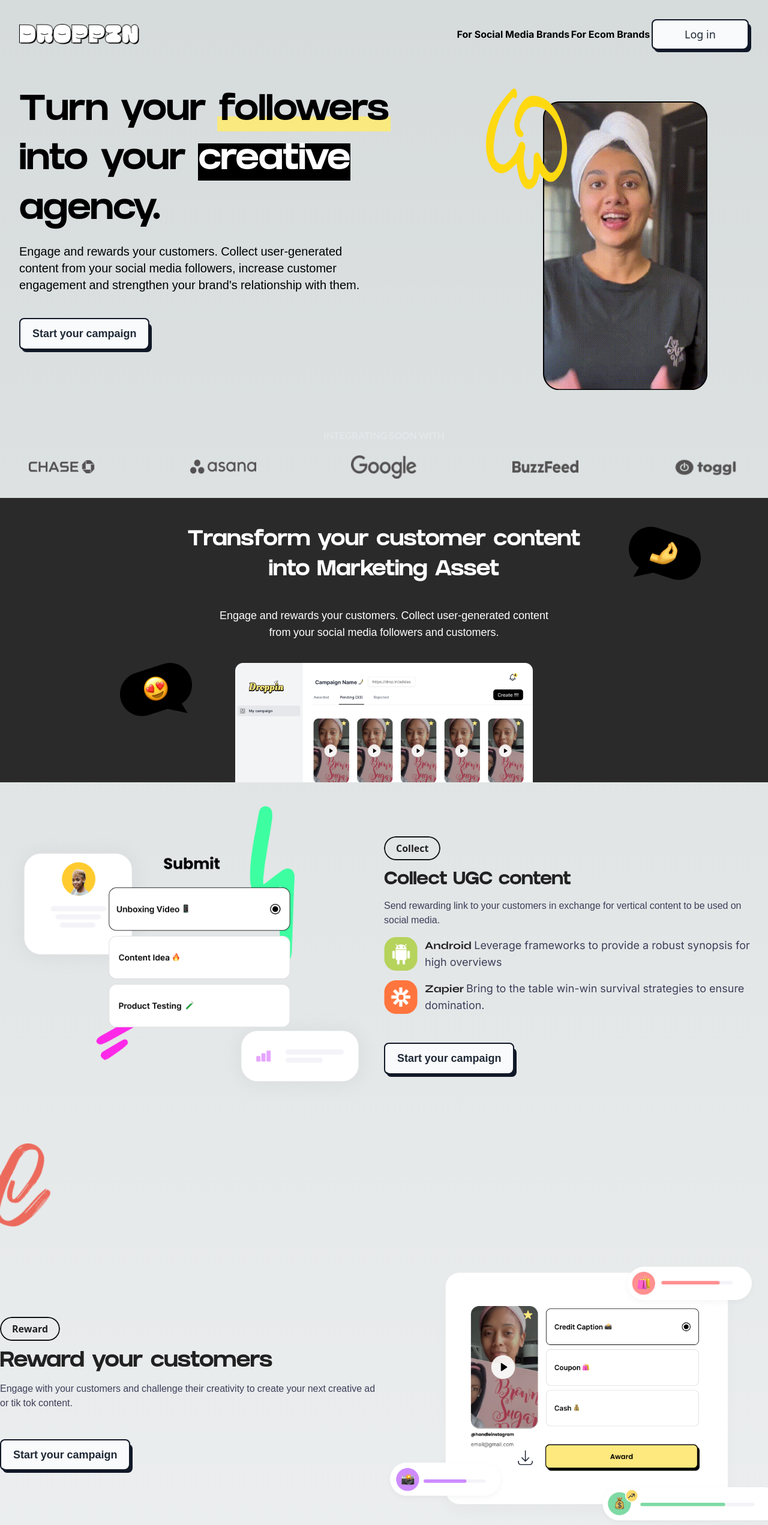
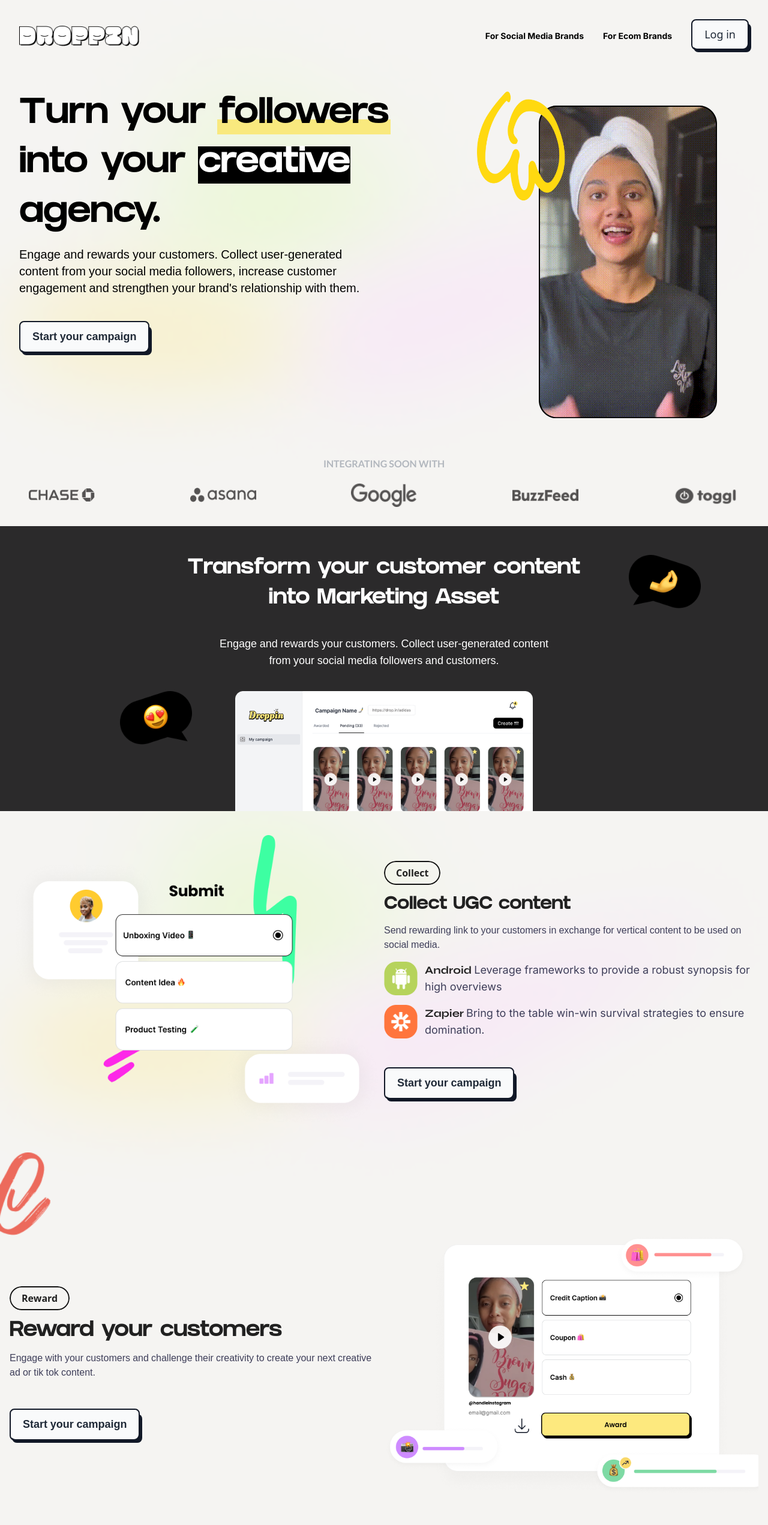
Before and after one commit to worlanyodamalie/ugc-project, a Next.js app: page / in a window 1280 px wide. Shown: the top 2542 px of the page at 60% size. Built offline with nearby package versions, Linux system fonts and the light colour scheme.

Commit message:
landing page implementation

```diff
--- a/src/components/common/button.tsx
+++ b/src/components/common/button.tsx
@@ -34,3 +34,9 @@ export function OutlineButton({buttonText}: {buttonText: string}){
       </>
     );
 }
+
+GenericButton.defaultProps = {
+  btnBgShadow:'',
+  btnTextColor:'',
+  bgColor:""
+}
--- a/src/components/common/scribbles.tsx
+++ b/src/components/common/scribbles.tsx
@@ -13,7 +13,7 @@ interface IScribble{
 
 export function ScribbleWrapper({data}: IScribble){
     return (
-        <div className="relative w-full py-5">
+        <div className="relative w-full">
           <Image
             src={`/assets/images/${data.src}`}
             alt={data.alt}
--- a/src/components/layout/Companies.tsx
+++ b/src/components/layout/Companies.tsx
@@ -6,7 +6,7 @@ const imagesArray = ['chase','asana','google','buzzfeed','toggl',]
 export function Companies({}){
     return (
         <div className="px-4 mx-auto text-center ">
-               <p className="font-lato font-bold text-gray-200 mb-5">INTEGRATING SOON WITH</p>
+               <p className="font-lato font-bold text-[#b2b7be] mb-5">INTEGRATING SOON WITH</p>
                <div className="flex flex-wrap  items-center justify-between">
                 {
                     imagesArray.map((image,index) => {
@@ -17,12 +17,7 @@ export function Companies({}){
                         )
                     })
                 }
-                {/* <Image
-                    src="/assets/images/company-scribble.png"
-                    alt="a scribble by the company logos"
-                    width="78"
-                    height="347"
-                /> */}
+
               </div>
           </div>
     )
--- /dev/null
+++ b/src/components/layout/NavBar.tsx
@@ -0,0 +1,128 @@
+import Link from "next/link";
+import React from "react";
+import Image from 'next/image'
+import { GenericButton  } from '@/components/common'
+
+
+
+export function NavWrapper(){
+    return (
+        <>
+
+    <nav className="">
+  <div className="container flex flex-wrap items-center justify-between mx-auto">
+    {/* <a href="#" className="flex items-center">
+        <img src="https://flowbite.com/docs/images/logo.svg" className="h-6 mr-3 sm:h-10" alt="Flowbite Logo" />
+        <span className="self-center text-xl font-semibold whitespace-nowrap dark:text-white">Flowbite</span>
+    </a> */}
+    <Link href="/">
+        <Image
+            src="/assets/images/logo.png"
+            alt="UGC Logo"
+            // className={styles.vercelLogo}
+            width={200}
+            height={50}
+            priority
+                  />
+                </Link>
+    <button data-collapse-toggle="navbar-dropdown" type="button" className="inline-flex items-center p-2 ml-3 text-sm text-gray-500 rounded-lg md:hidden hover:bg-gray-100 focus:outline-none focus:ring-2 focus:ring-gray-200 dark:text-gray-400 dark:hover:bg-gray-700 dark:focus:ring-gray-600" aria-controls="navbar-dropdown" aria-expanded="false">
+      <span className="sr-only">Open main menu</span>
+      <svg className="w-6 h-6" aria-hidden="true" fill="currentColor" viewBox="0 0 20 20" xmlns="http://www.w3.org/2000/svg"><path fill-rule="evenodd" d="M3 5a1 1 0 011-1h12a1 1 0 110 2H4a1 1 0 01-1-1zM3 10a1 1 0 011-1h12a1 1 0 110 2H4a1 1 0 01-1-1zM3 15a1 1 0 011-1h12a1 1 0 110 2H4a1 1 0 01-1-1z" clip-rule="evenodd"></path></svg>
+    </button>
+    <div className="hidden w-full md:block md:w-auto" id="navbar-dropdown">
+      <ul className="flex flex-col items-center  rounded-lg  md:flex-row md:space-x-8 md:mt-0 md:text-sm md:font-medium md:border-0 ">
+        <li><Link href="/" legacyBehavior><a className="font-inter font-bold">For Social Media Brands</a></Link></li>
+        <li><Link href="/" legacyBehavior><a className="font-inter font-bold">For Ecom Brands</a></Link></li>
+        <li>
+        <a  href="#"
+            className="relative inline-block text-lg group text-center "
+                >
+                  <span className="relative z-10 block px-5 py-3 overflow-hidden font-medium leading-tight text-gray-800 transition-colors duration-300 ease-out border-2 border-gray-900 rounded-lg group-hover:text-white">
+                    <span className="absolute inset-0 w-full h-full px-5 py-3 rounded-lg bg-gray-50" />
+                    <span className="absolute left-0 w-48 h-48 -ml-2 transition-all duration-300 origin-top-right -rotate-90 -translate-x-full translate-y-12 bg-gray-900 group-hover:-rotate-180 ease" />
+                    <span className="relative ">Log in</span>
+                  </span>
+                  <span
+                    className="absolute bottom-0 right-0 w-full h-12 -mb-1 -mr-1 transition-all duration-200 ease-linear bg-gray-900 rounded-lg group-hover:mb-0 group-hover:mr-0"
+                    data-rounded="rounded-lg"
+                  />
+                </a>
+        </li>
+        {/* <a href="#_" className="relative inline-flex items-center justify-center inline-block p-4 px-5 py-3 overflow-hidden font-medium text-indigo-600 rounded-lg shadow-2xl group">
+<span className="absolute top-0 left-0 w-40 h-40 -mt-10 -ml-3 transition-all duration-700 bg-red-500 rounded-full blur-md ease"></span>
+<span className="absolute inset-0 w-full h-full transition duration-700 group-hover:rotate-180 ease">
+<span className="absolute bottom-0 left-0 w-24 h-24 -ml-10 bg-purple-500 rounded-full blur-md"></span>
+<span className="absolute bottom-0 right-0 w-24 h-24 -mr-10 bg-pink-500 rounded-full blur-md"></span>
+</span>
+<span className="relative text-white">Button Text</span>
+</a> */}
+        {/* <li>
+            <button id="dropdownNavbarLink" data-dropdown-toggle="dropdownNavbar" className="flex items-center justify-between w-full py-2 pl-3 pr-4 font-medium text-gray-700 rounded hover:bg-gray-100 md:hover:bg-transparent md:border-0 md:hover:text-blue-700 md:p-0 md:w-auto dark:text-gray-400 dark:hover:text-white dark:focus:text-white dark:border-gray-700 dark:hover:bg-gray-700 md:dark:hover:bg-transparent">Dropdown <svg className="w-5 h-5 ml-1" aria-hidden="true" fill="currentColor" viewBox="0 0 20 20" xmlns="http://www.w3.org/2000/svg"><path fill-rule="evenodd" d="M5.293 7.293a1 1 0 011.414 0L10 10.586l3.293-3.293a1 1 0 111.414 1.414l-4 4a1 1 0 01-1.414 0l-4-4a1 1 0 010-1.414z" clip-rule="evenodd"></path></svg></button>
+
+            <div id="dropdownNavbar" className="z-10 hidden font-normal divide-y divide-gray-100 rounded-lg shadow w-44 dark:bg-gray-700 dark:divide-gray-600">
+                <ul className="py-2 text-sm text-gray-700 dark:text-gray-400" aria-labelledby="dropdownLargeButton">
+                    <li><Link href="/" legacyBehavior><a className="font-inter font-bold">For Social Media Brands</a></Link></li>
+                    <li><Link href="/" legacyBehavior><a className="font-inter font-bold">For Ecom Brands</a></Link></li>
+                </ul>
+            </div>
+        </li> */}
+
+      </ul>
+    </div>
+  </div>
+</nav>
+
+
+
+
+
+
+
+
+
+
+
+
+   {/* <nav className="w-full">
+            <div className="flex justify-between justify-items-center items-center">
+              <div>
+                <Link href="/">
+                  <Image
+                    src="/assets/images/logo.png"
+                    alt="UGC Logo"
+                    // className={styles.vercelLogo}
+                    width={200}
+                    height={50}
+                    priority
+                  />
+                </Link>
+              </div>
+              <div className="flex flex-row justify-items-center items-center justify-between w-2/5">
+                <Link href="/" legacyBehavior>
+                  <a className="font-inter font-bold">
+                    For Social Media Brands
+                  </a>
+                </Link>
+                <Link href="/" legacyBehavior>
+                  <a className="font-inter font-bold">For Ecom Brands</a>
+                </Link>
+                <a
+                  href="#"
+                  className="relative inline-block text-lg group text-center w-1/3"
+                >
+                  <span className="relative z-10 block px-5 py-3 overflow-hidden font-medium leading-tight text-gray-800 transition-colors duration-300 ease-out border-2 border-gray-900 rounded-lg group-hover:text-white">
+                    <span className="absolute inset-0 w-full h-full px-5 py-3 rounded-lg bg-gray-50" />
+                    <span className="absolute left-0 w-48 h-48 -ml-2 transition-all duration-300 origin-top-right -rotate-90 -translate-x-full translate-y-12 bg-gray-900 group-hover:-rotate-180 ease" />
+                    <span className="relative ">Log in</span>
+                  </span>
+                  <span
+                    className="absolute bottom-0 right-0 w-full h-12 -mb-1 -mr-1 transition-all duration-200 ease-linear bg-gray-900 rounded-lg group-hover:mb-0 group-hover:mr-0"
+                    data-rounded="rounded-lg"
+                  />
+                </a>
+              </div>
+            </div>
+          </nav> */}
+        </>
+    )
+}
--- a/src/components/layout/index.ts
+++ b/src/components/layout/index.ts
@@ -1 +1,2 @@
 export * from './Companies'
+export * from './NavBar'
--- a/src/pages/index.tsx
+++ b/src/pages/index.tsx
@@ -3,7 +3,7 @@ import Image from 'next/image'
 // import { Inter , Noto_Sans_Lepcha } from '@next/font/google'
 import styles from '@/styles/Home.module.css'
 import Link from 'next/link'
-import { Companies } from '@/components/layout/index'
+import { Companies , NavWrapper } from '@/components/layout/index'
 import { GenericButton , OutlineButton , ScribbleWrapper } from '@/components/common'
 
 const items = [{
@@ -41,7 +41,7 @@ const hiwCards = [{
 },
 {
   img: 'collect.png',
-  title: 'collect',
+  title: 'Collect',
   text: 'Use this section to describe your company and the products you offer. You could share your company’s'
 
 }
@@ -63,7 +63,7 @@ const plans = [{
   price: "$39",
   price_title: "Per Month",
   buttonText: "Join Pro",
-  btnBg: "bg-[#FDE97E]",
+  btnBg: "bg-orange",
   btnTextColor: "",
   btnBgShadow: ""
 
@@ -74,9 +74,9 @@ const plans = [{
   price: "$89",
   price_title: "Per Month",
   buttonText: "Join Pro +",
-  btnBg: "bg-[#141414]",
+  btnBg: "bg-black-700",
   btnTextColor: "text-white",
-  btnBgShadow: "bg-[#FDE97E]"
+  btnBgShadow: "bg-orange"
 
 }
 ]
@@ -128,46 +128,7 @@ export default function Home() {
     </div> */}
       <main className={styles.main}>
         <div className="container p-8">
-          <nav className="w-full">
-            <div className="flex justify-between justify-items-center items-center">
-              <div>
-                <Link href="/">
-                  <Image
-                    src="/assets/images/logo.png"
-                    alt="UGC Logo"
-                    // className={styles.vercelLogo}
-                    width={200}
-                    height={50}
-                    priority
-                  />
-                </Link>
-              </div>
-              <div className="flex flex-row justify-items-center items-center justify-between w-2/5">
-                <Link href="/" legacyBehavior>
-                  <a className="font-inter font-bold">
-                    For Social Media Brands
-                  </a>
-                </Link>
-                <Link href="/" legacyBehavior>
-                  <a className="font-inter font-bold">For Ecom Brands</a>
-                </Link>
-                <a
-                  href="#"
-                  className="relative inline-block text-lg group text-center w-1/3"
-                >
-                  <span className="relative z-10 block px-5 py-3 overflow-hidden font-medium leading-tight text-gray-800 transition-colors duration-300 ease-out border-2 border-gray-900 rounded-lg group-hover:text-white">
-                    <span className="absolute inset-0 w-full h-full px-5 py-3 rounded-lg bg-gray-50" />
-                    <span className="absolute left-0 w-48 h-48 -ml-2 transition-all duration-300 origin-top-right -rotate-90 -translate-x-full translate-y-12 bg-gray-900 group-hover:-rotate-180 ease" />
-                    <span className="relative ">Log in</span>
-                  </span>
-                  <span
-                    className="absolute bottom-0 right-0 w-full h-12 -mb-1 -mr-1 transition-all duration-200 ease-linear bg-gray-900 rounded-lg group-hover:mb-0 group-hover:mr-0"
-                    data-rounded="rounded-lg"
-                  />
-                </a>
-              </div>
-            </div>
-          </nav>
+          <NavWrapper />
           <div className="grid max-w-screen-xl  py-8  lg:gap-8 xl:gap-0 lg:py-16 lg:grid-cols-12">
             <div className="lg:col-span-7">
               <h1 className="font-grifter max-w-2xl text-4xl md:text-5xl xl:text-6xl font-bold md:leading-normal	 xl:leading-snug">
@@ -188,7 +149,7 @@ export default function Home() {
               <Image
                 src="/assets/images/turn-your-followers.png"
                 alt="image of a woman smiling"
-                width="369"
+                width="400"
                 height="503"
                 // layout="fill"
                 // objectFit="cover"
@@ -242,9 +203,9 @@ export default function Home() {
             </div>
           </div>
         </section>
-        <section className="container py-10">
-          <div className="flex justify-center items-center">
-            <div className="w-1/2">
+        <section className="container max-w-7xl py-10 px-4">
+          <div className="flex flex-wrap justify-center items-center">
+            <div className="w-full md:w-1/2">
               <Image
                 src="/assets/images/collect-ugc-content.png"
                 alt="transform your customer content"
@@ -254,7 +215,7 @@ export default function Home() {
                 sizes="100vw"
               />
             </div>
-            <div className="flex flex-col  w-1/2">
+            <div className="flex flex-col  w-full md:w-1/2">
               <div className="mb-4">
                 <OutlineButton buttonText="Collect" />
               </div>
@@ -265,7 +226,7 @@ export default function Home() {
                 Send rewarding link to your customers in exchange for vertical
                 content to be used on social media.
               </p>
-              <div className="flex gap-3 mb-4">
+              <div className="flex flex-wrap lg:flex-nowrap gap-3 mb-4">
                 <Image
                   src="/assets/images/android.png"
                   alt="android"
@@ -280,7 +241,7 @@ export default function Home() {
                   overviews
                 </p>
               </div>
-              <div className="flex gap-3 mb-4">
+              <div className="flex flex-wrap lg:flex-nowrap gap-3 mb-4">
                 <Image
                   src="/assets/images/zapier.png"
                   alt="android"
@@ -310,13 +271,13 @@ export default function Home() {
           }}
         />
 
-        <section className="container py-10">
-          <div className="flex justify-center items-center">
-            <div className="flex flex-col  w-1/2">
+        <section className="container max-w-7xl px-4  pb-10">
+          <div className="flex flex-wrap justify-center items-center">
+            <div className="flex flex-col  w-full md:w-1/2">
               <div className="mb-4">
                 <OutlineButton buttonText="Reward" />
               </div>
-              <h1 className="font-grifter mb-2 font-bold text-[#212121] text-4xl mb-3">
+              <h1 className="font-grifter  font-bold text-[#212121] text-4xl mb-3">
                 Reward your customers
               </h1>
               <p className="font-noto font-normal text-ugc-blue mb-4">
@@ -325,10 +286,10 @@ export default function Home() {
               </p>
 
               <div className="mt-8 w-2/3">
-                <GenericButton buttonText="Start your campaign" />
+                <GenericButton buttonText="Start your campaign"  />
               </div>
             </div>
-            <div className="w-1/2">
+            <div className="w-full md:w-1/2">
               <Image
                 src="/assets/images/reward-your-customers.png"
                 alt="reward your customers"
@@ -348,10 +309,10 @@ export default function Home() {
             alt: "yellow scribble",
           }}
         />
-        <section className="container relative">
-          <div className="absolute top-[-8rem] p-10  mx-auto bg-white rounded-xl shadow-md overflow-hidden w-full">
-            <div className="flex ">
-              <div className="w-1/3">
+        <section className="container max-w-7xl relative">
+          <div className="absolute top-[-10rem] left-[-1rem] p-10  mx-auto bg-white rounded-xl shadow-md overflow-hidden w-full">
+            <div className="flex max-w-3xl mx-auto">
+              <div className="w-2/3">
                 <h1 className="font-grifter font-bold text-2xl">
                   Feel your feed with authentic content
                 </h1>
@@ -383,13 +344,13 @@ export default function Home() {
             </div>
           </div>
         </section>
-        <section className="container py-10">
-           <div className="flex gap-3 justify-center">
+        <section className="container max-w-7xl py-10">
+           <div className="relative top-6 md:top-0 flex flex-wrap gap-5 justify-center">
             {
               items.map((item,index) => {
                 return (
-                  <div key={"list--"+index} className='w-2/12'>
-                    <h1 className='font-grifter font-bold text-6xl mb-3'>{item.title}</h1>
+                  <div key={"list--"+index} className='w-1/2 md:w-2/12 '>
+                    <h1 className='font-grifter font-bold text-5xl mb-3'>{item.title}</h1>
                     <div><p className="font-noto font-normal text-base">{item.text}</p></div>
                  </div>
                 )
@@ -399,13 +360,13 @@ export default function Home() {
            </div>
 
         </section>
-        <section className="container w-full max-w-7xl py-10">
-            <div className="flex gap-5">
-               <div className='flex flex-col w-1/2'>
+        <section className="container w-full max-w-7xl py-10 px-4">
+            <div className="flex flex-wrap lg:flex-nowrap gap-5">
+               <div className='flex flex-col lg:w-1/2 w-full'>
                   <div className="mb-8">
                   <h1 className='font-grifter font-bold text-5xl mb-2'>How it works</h1>
 
-                    <div className="w-2/3">
+                    <div className="w-full lg:w-2/3">
                       <p className='font-noto font-normal text-base'>Create A Reward campaign for your customer from our dashboard and share the link in their buying journey.</p>
 
                     </div>
@@ -419,10 +380,10 @@ export default function Home() {
                               height="185"
                             />
                        </div>
-                       <div className="p-8 bg-white rounded-xl shadow-md overflow-hidden ">
+                       <div className="max-w-sm md:mx-auto lg:mx-0 p-8 bg-white rounded-xl shadow-md overflow-hidden ">
                             <div className="flex flex-col">
                                   <div className='flex justify-center'>
-                                     <h1 className="font-poppins font-bold text-3xl">Campaign Created</h1>
+                                     <h1 className="font-poppins font-bold text-2xl">Campaign Created</h1>
                                   </div>
                                   <div className='py-8 flex justify-center'>
                                     <Image
@@ -452,11 +413,11 @@ export default function Home() {
                   </div>
 
                </div>
-               <div className='flex gap-4 w-1/2  flex-wrap'>
+               <div className='flex gap-4 lg:w-1/2 w-full flex-wrap'>
                  {
                   hiwCards.map((card,index) => {
                      return (
-                      <div className="w-5/12" key={"hiw---cards--"+index}>
+                      <div className="md:w-5/12" key={"hiw---cards--"+index}>
                         <div className="mb-3">
                          <Image
                            src={`/assets/images/${card.img}`}
@@ -477,8 +438,8 @@ export default function Home() {
                </div>
             </div>
         </section>
-        <section className='container max-w-7xl py-10'>
-            <div className="flex flex-col">
+        <section className='container max-w-7xl py-10 px-4 '>
+            <div className="flex flex-col mx-auto max-w-md">
                 <p className="font-roboto font-bold mb-1">Testimonials</p>
                 <h1 className="font-roboto font-bold text-2xl max-w-2xl mb-2">&quot;With Droppin, we collected few months worth of content from our customers in a week.&quot;</h1>
                 <div className="flex gap-2 items-center">
@@ -496,16 +457,16 @@ export default function Home() {
                 </div>
             </div>
         </section>
-        <section className="container max-w-7xl py-10">
-            <h1 className='font-grifter font-bold text-5xl text-center mb-4'>Choose a pricing plan</h1>
+        <section className="container max-w-7xl py-10 px-4">
+            <h1 className='font-grifter font-bold text-4xl md:text-5xl text-center mb-4'>Choose a pricing plan</h1>
             <p className="font-noto font-normal text-xl mx-auto text-[#141414] max-w-3xl text-align-last:center">Meet Dropping — the most authentic way to collect customers content. Create a reward campaign and share with your superfans. Create content from your audience for your audience.</p>
         </section>
-        <section className='container max-w-7xl py-10'>
-             <div className='flex gap-5 w-full justify-center'>
+        <section className='container max-w-7xl px-4 py-10'>
+             <div className='flex flex-wrap gap-5 w-full justify-center'>
               {
                 plans.map((plan,index) => {
                   return (
-                    <div key={"price-card--"+index} className='max-w-[25%] p-6 bg-white rounded-xl shadow-md overflow-hidden border border-[#505050]'>
+                    <div key={"price-card--*-"+index+plan.price_title} className='lg:max-w-[25%] md:max-w-[30%] p-6 bg-white rounded-xl shadow-md overflow-hidden border border-[#505050]'>
                     <div className='flex flex-col'>
                         <h1 className="font-inter font-bold text-[#141414] text-xl mb-2">{plan.title}</h1>
                         <p className="font-noto text-sm text-ugc-blue max-w-sm">{plan.description}</p>
@@ -515,7 +476,7 @@ export default function Home() {
                         {
                            ['Access to full library','1 user license','Figma Plugin','Free Exclusives','Free Exclusives'].map((item,index) => {
                                return (
-                                 <div key={"price-card--"+{index}} className="flex gap-2 items-center mb-4">
+                                 <div key={"features--"+{index}} className="flex gap-2 items-center mb-4">
                                      <div>
                                        <Image
                                          src="/assets/images/check-black.png"
@@ -539,6 +500,7 @@ export default function Home() {
               }
 
              </div>
+             <h1 className='pt-8  font-grifter font-bold text-center '> Made with ❤️ in Casablanca 🇲🇦 - contact@dropppin.com</h1>
         </section>
       </main>
     </>
--- a/src/styles/globals.css
+++ b/src/styles/globals.css
@@ -91,12 +91,17 @@ body {
 
 body {
   color: rgb(var(--foreground-rgb));
-  background: linear-gradient(
+  /* background: linear-gradient(
       to bottom,
       transparent,
       rgb(var(--background-end-rgb))
     )
     rgb(var(--background-start-rgb));
+    background: #F5F4F2; */
+    background-image: url('/assets/images/Ecommerce.png');
+    background-repeat: no-repeat;
+    background-size: cover;
+
 }
 
 a {
--- a/tailwind.config.js
+++ b/tailwind.config.js
@@ -19,10 +19,12 @@ module.exports = {
       colors: {
         'ugc-blue': '#3E3E59',
         'black': {
+          900: '#121212',
           800: '#212121',
-          900: '#121212'
+          700: '#141414'
         },
-        'orange': '#FDE97E'
+        'orange': '#FDE97E',
+
       }
     },
   },
```
Also changed, not shown: public/assets/images/Ecommerce.png (added), public/assets/images/background.png (added).
